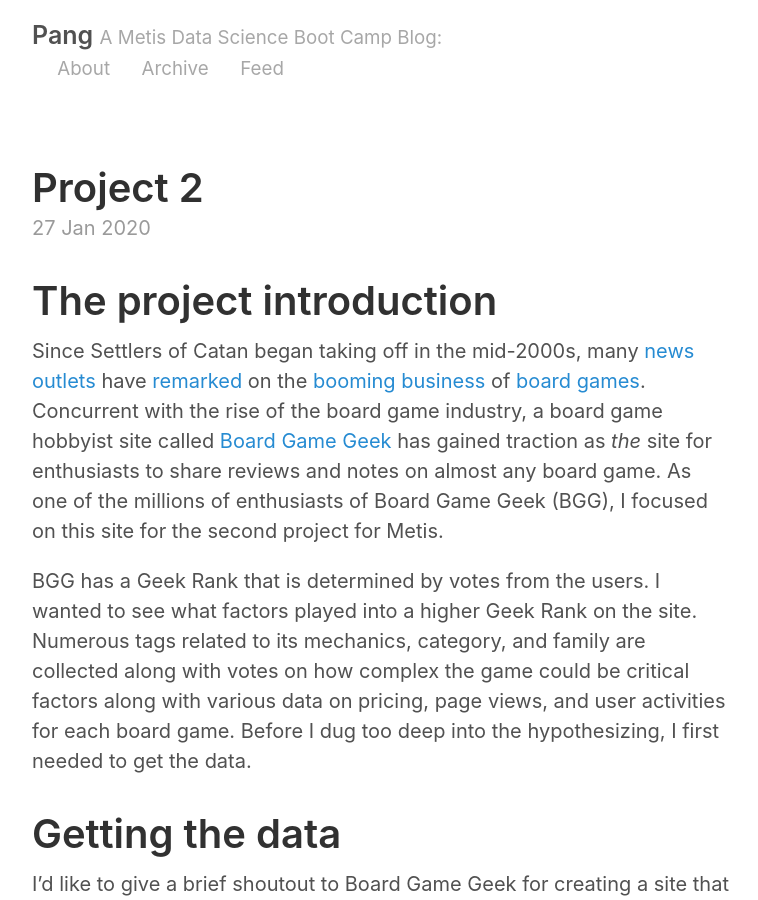
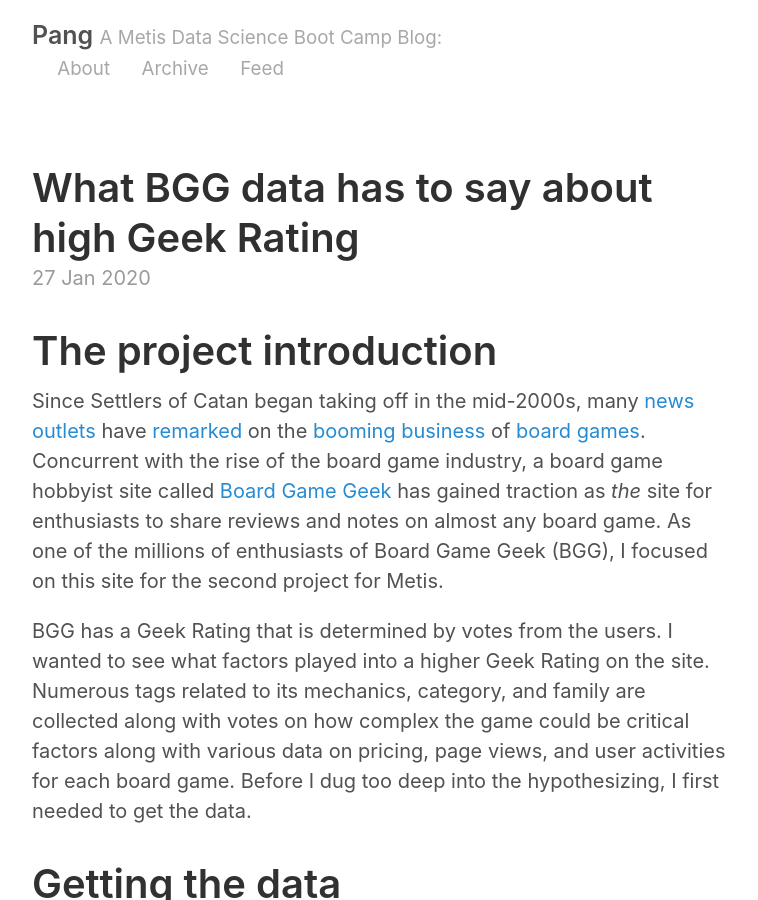
Before and after one commit to thepang/thepang.github.io, a Jekyll site: the page built from _posts/2020-01-27-BGG-linear-regression.md, in a window 1280 px wide and 900 px high. Shown: the whole window, without its empty margins (258-1016 px from the left). Built offline with Jekyll 4.4.1, drawn with Linux system fonts in a browser that asks for light colours.

Commit message:
fixing title and some language on pj2

```diff
--- a/_posts/2020-01-27-BGG-linear-regression.md
+++ b/_posts/2020-01-27-BGG-linear-regression.md
@@ -1,6 +1,6 @@
 ---
 layout: post
-title: Project 2
+title: What BGG data has to say about high Geek Rating
 ---
 
 # The project introduction
@@ -11,7 +11,7 @@ on the [booming business](https://www.newstatesman.com/culture/games/2017/01/how
 of [board games](https://www.telegraph.co.uk/news/2019/08/31/gamers-increasingly-swapping-keyboards-dice-board-games-boom/).
 Concurrent with the rise of the board game industry, a board game hobbyist site called [Board Game Geek](https://boardgamegeek.com/) has gained traction as _the_ site for enthusiasts to share reviews and notes on almost any board game. As one of the millions of enthusiasts of Board Game Geek (BGG), I focused on this site for the second project for Metis.
 
-BGG has a Geek Rank that is determined by votes from the users. I wanted to see what factors played into a higher Geek Rank on the site. Numerous tags related to its mechanics, category, and family are collected along with votes on how complex the game could be critical factors along with various data on pricing, page views, and user activities for each board game. Before I dug too deep into the hypothesizing, I first needed to get the data.
+BGG has a Geek Rating that is determined by votes from the users. I wanted to see what factors played into a higher Geek Rating on the site. Numerous tags related to its mechanics, category, and family are collected along with votes on how complex the game could be critical factors along with various data on pricing, page views, and user activities for each board game. Before I dug too deep into the hypothesizing, I first needed to get the data.
 
 # Getting the data
 I'd like to give a brief shoutout to Board Game Geek for creating a site that was fairly easy to scrape.
```
